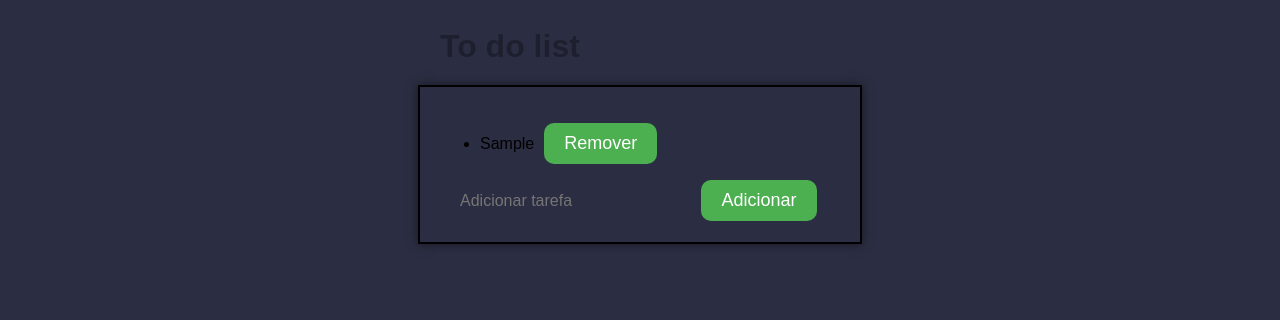
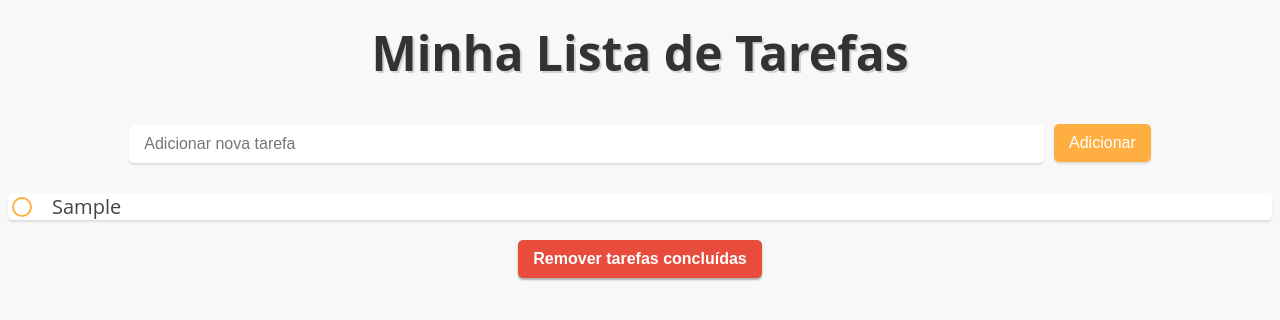
Before and after one commit to HellyanLopes/to-do, a plain HTML site: page index.html in a window 1280 px wide. Both pictures are taken after typing "Sample" into the empty fields and a click on the button "Adicionar". Drawn offline with Linux system fonts and the light colour scheme.

Commit message:
algumas modificãcoes

```diff
--- a/css/style.css
+++ b/css/style.css
@@ -1,70 +1,223 @@
-.containerLista{
-            max-width: 400px; /* Define a largura máxima da div */
-			margin: auto; /* Define as margens horizontal e vertical como "auto" */
-			padding: 20px; /* Adiciona um espaço interno para o conteúdo */
-			border: 2px solid #000;/* Adiciona uma borda para destacar o formulário */
-            box-shadow: 0px 0px 10px rgba(0, 0, 0, 0.5);    /*sombra da borda */
+/* body {
+  font-family: Arial, sans-serif;
 }
 
-.titulo{
-            color: #000;
-            max-width: 400px; /* Define a largura máxima da div */
-			margin: auto; /* Define as margens horizontal e vertical como "auto" */
-			padding: 20px; /* Adiciona um espaço interno para o conteúdo */
+h1 {
+  text-align: center;
+  margin-top: 20px;
+}
 
+form {
+  text-align: center;
+  margin-top: 20px;
 }
-.titulo{
-    animation: blink 5s linear infinite;
-  }
 
-  @keyframes blink {
-    0% {
-      opacity: 1;
-    }
-    50% {
-      opacity: 0;
-    }
-    100% {
-      opacity: 1;
-    }
-  }
+input[type="text"] {
+  padding: 10px;
+  font-size: 16px;
+  border: none;
+  border-radius: 5px;
+  box-shadow: 0px 2px 2px rgba(0, 0, 0, 0.3);
+  margin-right: 10px;
+  width: 70%;
+}
 
-.added{
-    font-weight: bold;
-    color: white;
-  }
+button[type="submit"], button {
+  padding: 10px;
+  font-size: 16px;
+  border: none;
+  border-radius: 5px;
+  cursor: pointer;
+  background-color: #4CAF50;
+  color: #fff;
+  box-shadow: 0px 2px 2px rgba(0, 0, 0, 0.3);
+  margin-top: 10px;
+}
+
+button:hover {
+  background-color: #3e8e41;
+}
+
+#taskList {
+  margin-top: 20px;
+  list-style-type: none;
+  padding: 0;
+}
+
+.task {
+  display: flex;
+  align-items: center;
+  margin: 10px 0;
+  font-size: 18px;
+}
+
+.task label {
+  margin-left: 10px;
+}
+
+.task.completed label {
+  text-decoration: line-through;
+}
+
+.task.completed input[type="checkbox"] + label {
+  color: #aaa;
+}
+
+#removeButton {
+  display: block;
+  margin: 20px auto;
+  padding: 10px;
+  font-size: 16px;
+  border: none;
+  border-radius: 5px;
+  cursor: pointer;
+  background-color: #f44336;
+  color: #fff;
+  box-shadow: 0px 2px 2px rgba(0, 0, 0, 0.3);
+}
+
+#removeButton:hover {
+  background-color: #c72b1e;
+} */
 
 body {
-    background-color: #f2f2f2;
-    font-family: Arial, sans-serif;
+  font-family: 'Open Sans', sans-serif;
+  background-color: #f8f8f8;
 }
 
-button {
-    margin-left: 10px;
-  }
-
-p {
-    color: #666;
-    font-size: 18px;
-    line-height: 1.5;
-    margin-bottom: 20px;
+h1 {
+  text-align: center;
+  margin-top: 30px;
+  font-size: 48px;
+  color: #444444;
+  text-shadow: 2px 2px #d4d4d4;
 }
 
-button {
-    background: linear-gradient(to bottom, #4CAF50 0%, #4CAF50 100%);
-    color: white;
-    border-radius: 10px;
-    border: none;
-    padding: 10px 20px;
-    font-size: 18px;
-    cursor: pointer;
-  }
+form {
+  display: flex;
+  justify-content: center;
+  align-items: center;
+  margin-top: 40px;
+}
 
-  input[type="text"] {
-    background-color: transparent;
-    border-radius: 10px;
-    border: none;
-    padding: 12px 20px;
-    font-size: 16px;
-    font-family: Arial, sans-serif;
-  }
+input[type="text"] {
+  padding: 10px 15px;
+  font-size: 16px;
+  border: none;
+  border-radius: 5px;
+  box-shadow: 0px 2px 2px rgba(0, 0, 0, 0.1);
+  margin-right: 10px;
+  width: 70%;
+  background-color: #fff;
+  color: #444444;
+}
+
+button[type="submit"], button {
+  padding: 10px 15px;
+  font-size: 16px;
+  border: none;
+  border-radius: 5px;
+  cursor: pointer;
+  background-color: #ffaf42;
+  color: #fff;
+  box-shadow: 0px 2px 2px rgba(0, 0, 0, 0.1);
+  margin-top: -3px;
+  transition: all 0.3s ease;
+}
+
+button:hover {
+  background-color: #ff963f;
+}
+
+#taskList {
+  margin-top: 30px;
+  list-style-type: none;
+  padding: 0;
+}
+
+.task {
+  display: flex;
+  align-items: center;
+  margin: 10px 0;
+  font-size: 20px;
+  color: #444444;
+  background-color: #fff;
+  border-radius: 5px;
+  box-shadow: 0px 2px 2px rgba(0, 0, 0, 0.1);
+  transition: all 0.3s ease;
+}
+
+.task:hover {
+  transform: translateY(-3px);
+  box-shadow: 0px 4px 4px rgba(0, 0, 0, 0.2);
+}
+
+.task label {
+  margin-left: 10px;
+  flex-grow: 1;
+}
+
+.task.completed label {
+  text-decoration: line-through;
+  color: #d4d4d4;
+}
+
+.task.completed input[type="checkbox"] + label {
+  color: #d4d4d4;
+}
+
+input[type="checkbox"] {
+  margin-right: 10px;
+  cursor: pointer;
+  -webkit-appearance: none;
+  -moz-appearance: none;
+  appearance: none;
+  width: 20px;
+  height: 20px;
+  border-radius: 50%;
+  border: 2px solid #ffaf42;
+  background-color: #fff;
+  transition: all 0.3s ease;
+}
+
+input[type="checkbox"]:checked {
+  border: 2px solid #2ecc71;
+  background-color: #2ecc71;
+}
+
+input[type="checkbox"]:checked + label {
+  color: #fff;
+}
+
+#removeButton {
+  display: block;
+  margin: 20px auto;
+  padding: 10px 15px;
+  font-size: 16px;
+  font-weight: bold;
+  color: #fff;
+  background-color: #e74c3c;
+  border: none;
+  border-radius: 5px;
+  box-shadow: 0px 2px 2px rgba(0, 0, 0, 0.3);
+  cursor: pointer;
+  transition: all 0.3s ease-in-out;
+}
+
+#removeButton:hover {
+  background-color: #c0392b;
+}
+
+
+
+.titulo {
+  font-size: 48px;
+  text-align: center;
+  margin-top: 20px;
+  color: #333;
+  transition: color 0.3s ease-in-out;
+}
+
+h1:hover {
+  color: #00ff22bc;
+}
--- a/index.html
+++ b/index.html
@@ -1,31 +1,31 @@
 <!DOCTYPE html>
-<html lang="en">
-<head>
+<html>
+  <head>
     <meta charset="UTF-8">
-    <meta http-equiv="X-UA-Compatible" content="IE=edge">
-    <meta name="viewport" content="width=device-width, initial-scale=1.0">
-    <link rel="stylesheet" href="css/style.css">
-    <link rel="apple-touch-icon" sizes="180x180" href="">
+    <link rel="apple-touch-icon" sizes="180x180" href="img/favicon/apple-touch-icon.png">
     <link rel="icon" type="image/png" sizes="32x32" href="img/favicon/favicon-32x32.png">
     <link rel="icon" type="image/png" sizes="16x16" href="img/favicon/favicon-16x16.png">
-    <link rel="manifest" href="/site.webmanifest">
-    <link href="https://fonts.googleapis.com/css2?family=Open+Sans&display=swap" rel="stylesheet">
-    <title>To-DO</title>
-</head>
-<body>
-    <h1 class="titulo">To do list</h1>
-    <div class="containerLista">
-    <ul id="todo-list" class="text-div" class="added">
+    <link rel="android-touch-icon" sizes="192x192" href="img/favicon/android-chrome-192x192.png">
+    <link rel="android-touch-icon" sizes="592x592" href="img/favicon/android-chrome-512x512.png">
 
+
+    <title> Minha Lista de Tarefas</title>
+    <link rel="stylesheet" href="css/style.css">
+  </head>
+  <body>
+    <h1 class="titulo" >Minha Lista de Tarefas</h1>
+    <form>
+      <input type="text" id="taskInput" placeholder="Adicionar nova tarefa">
+      <button type="submit" id="addButton">Adicionar</button>
+    </form>
+    <ul id="taskList">
     </ul>
+    <button id="removeButton">Remover tarefas concluídas</button>
 
-    <form onsubmit="addTask(); return false;" >
-        <input type="text" id="new-task" placeholder="Adicionar tarefa">
-        <button type="submit">Adicionar</button>
-    </form>
-    </div>
+    <div id='calendar'></div>
 
-<script src="js/adicionarlista.js"></script>
-<script src="js/horario.js"></script>
-</body>
+    <script src="js/adicionarlista.js"></script>
+    <script src='https://cdn.jsdelivr.net/npm/fullcalendar@6.1.6/index.global.min.js'></script>
+    <script src="js/calendario.js"></script>
+  </body>
 </html>
--- a/js/adicionarlista.js
+++ b/js/adicionarlista.js
@@ -1,24 +1,72 @@
-function addTask() {
-    var taskInput = document.getElementById("new-task");
-    var taskList = document.getElementById("todo-list");
+const form = document.querySelector('form');
+const taskInput = document.querySelector('#taskInput');
+const addButton = document.querySelector('#addButton');
+const taskList = document.querySelector('#taskList');
+const removeButton = document.querySelector('#removeButton');
 
-    // Cria um novo elemento <li> para a nova tarefa
-    var newTask = document.createElement("li");
+// Adicionar nova tarefa
+function addTask(event) {
+  event.preventDefault();
 
-    // Adiciona o texto da nova tarefa dentro do <li>
-    newTask.innerText = taskInput.value;
+  const taskText = taskInput.value.trim();
 
-    // Cria um botão "Remover" para a nova tarefa
-    var removeButton = document.createElement("button");
-    removeButton.innerText = "Remover";
-    removeButton.onclick = function() {
-      newTask.remove();
-    };
+  if (taskText === '') {
+    return;
+  }
 
-    // Adiciona a nova tarefa e o botão "Remover" na lista de tarefas
-    newTask.appendChild(removeButton);
-    taskList.appendChild(newTask);
+  const task = document.createElement('li');
+  task.className = 'task';
+  const checkbox = document.createElement('input');
+  checkbox.type = 'checkbox';
+  checkbox.id = `task${taskList.children.length + 1}`;
+  const label = document.createElement('label');
+  label.htmlFor = checkbox.id;
+  label.textContent = taskText;
+  task.appendChild(checkbox);
+  task.appendChild(label);
+  taskList.appendChild(task);
+  taskInput.value = '';
+}
 
-    // Limpa o input da nova tarefa
-    taskInput.value = "";
+// Remover tarefas concluídas
+function removeCompletedTasks() {
+  const tasks = taskList.querySelectorAll('.task');
+
+  tasks.forEach(task => {
+    if (task.classList.contains('completed')) {
+      taskList.removeChild(task);
+    }
+  });
+}
+
+// Marcar tarefa como concluída
+function completeTask(event) {
+  const checkbox = event.target;
+  const task = checkbox.parentNode;
+
+  if (checkbox.checked) {
+    task.classList.add('completed');
+  } else {
+    task.classList.remove('completed');
   }
+}
+
+// Adicionar evento de clique ao botão Adicionar
+addButton.addEventListener('click', addTask);
+
+// Adicionar evento de pressionar Enter ao campo de texto
+taskInput.addEventListener('keypress', event => {
+  if (event.keyCode === 13) {
+    addTask(event);
+  }
+});
+
+// Adicionar evento de clique ao botão Remover tarefas concluídas
+removeButton.addEventListener('click', removeCompletedTasks);
+
+// Adicionar evento de clique às checkboxes das tarefas
+taskList.addEventListener('click', event => {
+  if (event.target.type === 'checkbox') {
+    completeTask(event);
+  }
+});
--- a/js/horario.js
+++ /dev/null
@@ -1,12 +0,0 @@
-const date = new Date();
-const hour = date.getHours();
-
-if (hour >= 0 && hour < 6) {
-  document.body.style.background = "#1c2331"; /* cor para madrugada */
-} else if (hour >= 6 && hour < 12) {
-  document.body.style.background = "#e4cbb2"; /* cor para manhã */
-} else if (hour >= 12 && hour < 18) {
-  document.body.style.background = "#f5b971"; /* cor para tarde */
-} else {
-  document.body.style.background = "#2b2d42"; /* cor para noite */
-}
```
